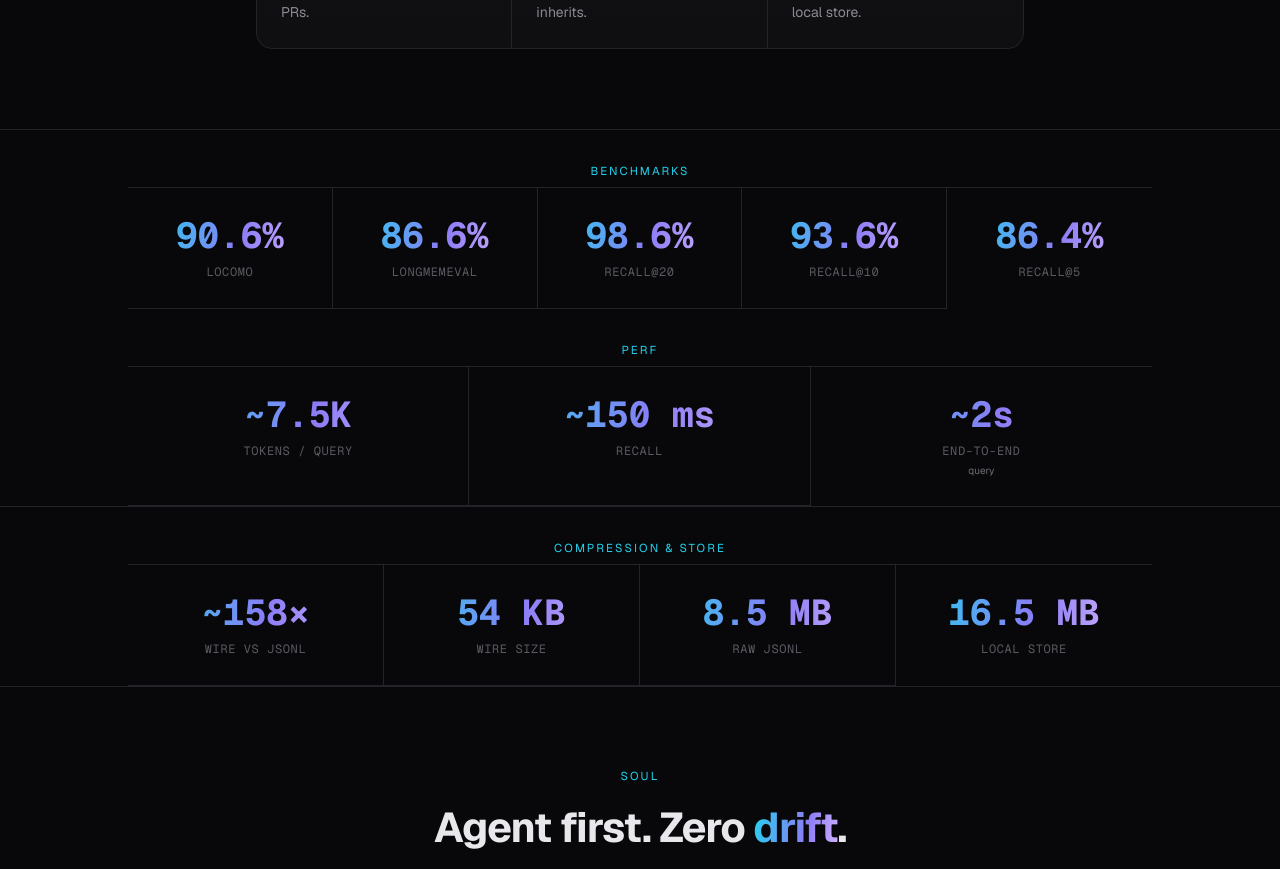
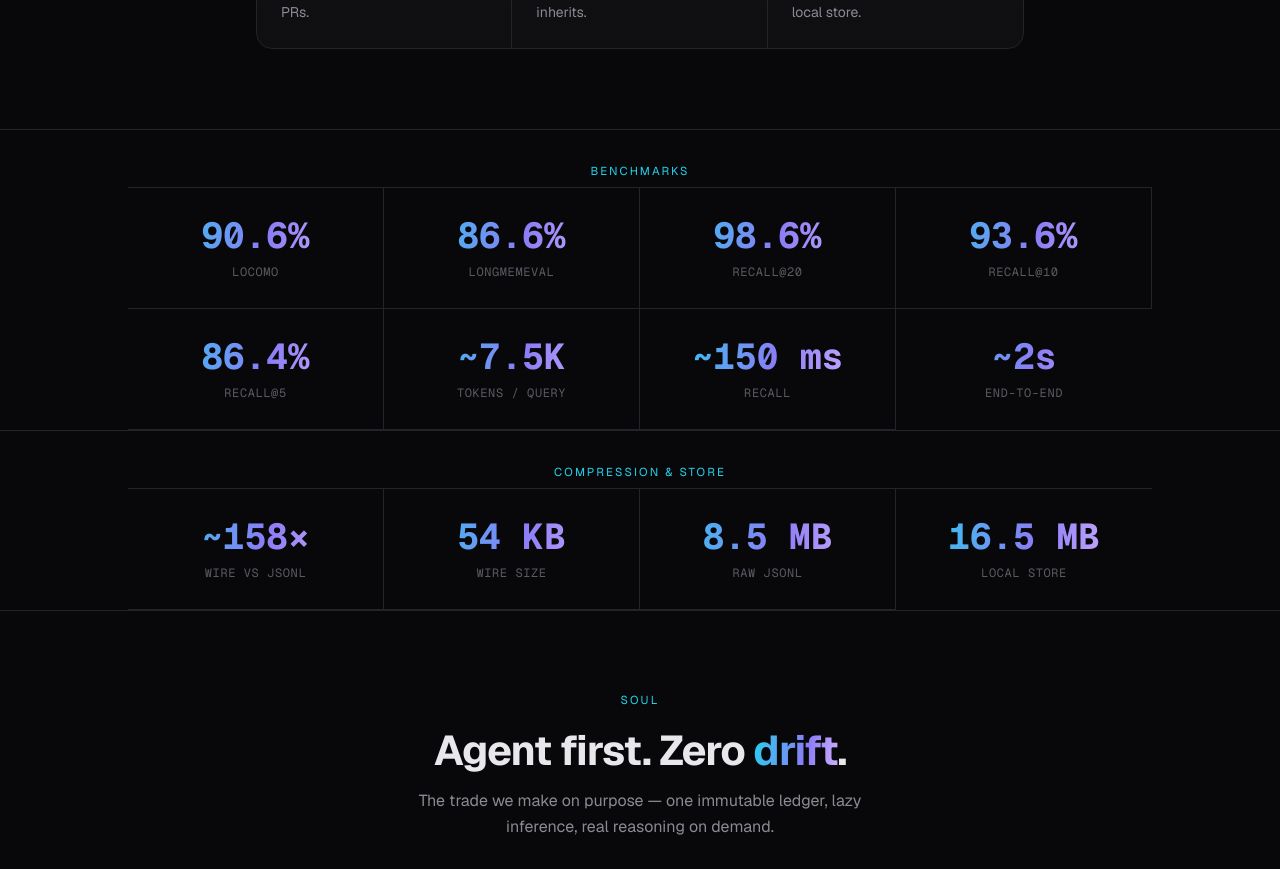
Before and after one commit to rekal-dev/rekal-dev.github.io, a Next.js app: page / in a window 1280 px wide. Shown: the part 2200-3069 px from the top of the page. Built offline with nearby package versions, Linux system fonts and the light colour scheme; no server answers.

Commit message:
Merge perf into one Benchmarks strip
Drop the separate Perf eyebrow. Accuracy, tokens/query, recall ms,
and ~2s end-to-end share a single Benchmarks section.

```diff
--- a/src/app/page.tsx
+++ b/src/app/page.tsx
@@ -192,28 +192,19 @@ function MetricStrip({
 
 function Benchmarks() {
   return (
-    <div className="border-t border-border">
     <MetricStrip
       eyebrow="Benchmarks"
-        bordered="none"
       stats={[
         { value: 90.6, suffix: "%", l: "LoCoMo" },
         { value: 86.6, suffix: "%", l: "LongMemEval" },
         { value: 98.6, suffix: "%", l: "Recall@20" },
         { value: 93.6, suffix: "%", l: "Recall@10" },
         { value: 86.4, suffix: "%", l: "Recall@5" },
+        { value: 7.5, prefix: "~", suffix: "K", l: "tokens / query" },
+        { value: 150, prefix: "~", suffix: " ms", l: "recall" },
+        { value: 2, prefix: "~", suffix: "s", l: "end-to-end" },
       ]}
     />
-      <MetricStrip
-        eyebrow="Perf"
-        bordered="none"
-        stats={[
-          { value: 7.5, prefix: "~", suffix: "K", l: "tokens / query" },
-          { value: 150, prefix: "~", suffix: " ms", l: "recall" },
-          { value: 2, prefix: "~", suffix: "s", l: "end-to-end", detail: "query" },
-        ]}
-      />
-    </div>
   );
 }
 
```
Lines whose indentation alone changed are shown as unchanged.
